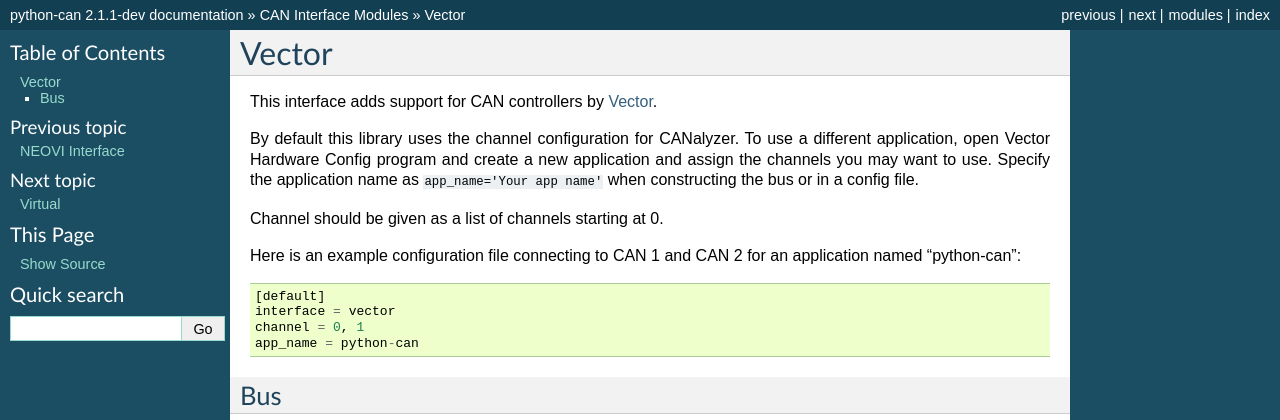
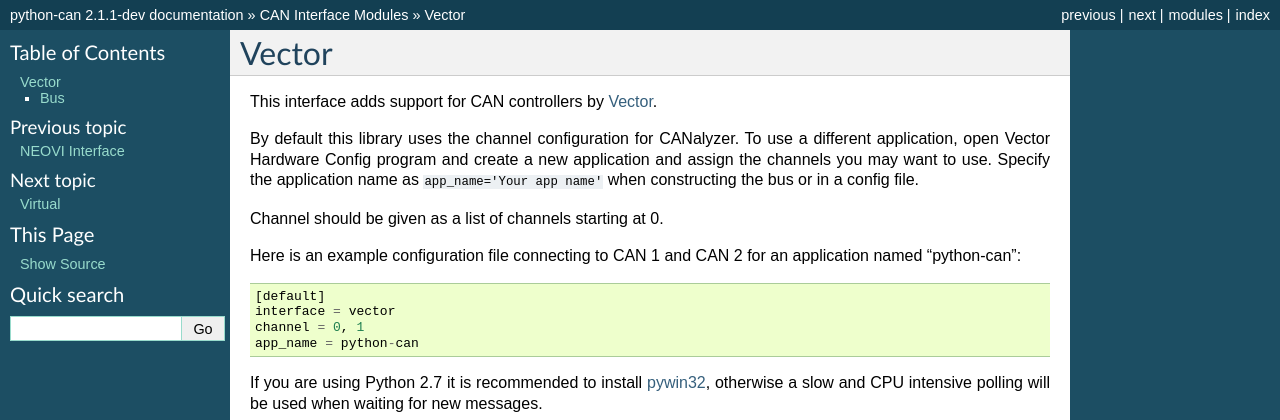
Before and after one commit to hardbyte/python-can, a Sphinx documentation site: the page built from doc/interfaces/vector.rst, in a window 1280 px wide, cut to the strip 0-420 px from the top of the page. Built offline with Sphinx 7.4.7, drawn with Linux system fonts in a browser that asks for light colours.

Commit message:
Add note in documentation about pywin32

```diff
--- a/doc/interfaces/vector.rst
+++ b/doc/interfaces/vector.rst
@@ -19,6 +19,9 @@ application named "python-can"::
     channel = 0, 1
     app_name = python-can
 
+If you are using Python 2.7 it is recommended to install pywin32_, otherwise a
+slow and CPU intensive polling will be used when waiting for new messages.
+
 
 Bus
 ---
@@ -29,3 +32,4 @@ Bus
 
 
 .. _Vector: https://vector.com/
+.. _pywin32: https://sourceforge.net/projects/pywin32/
```
